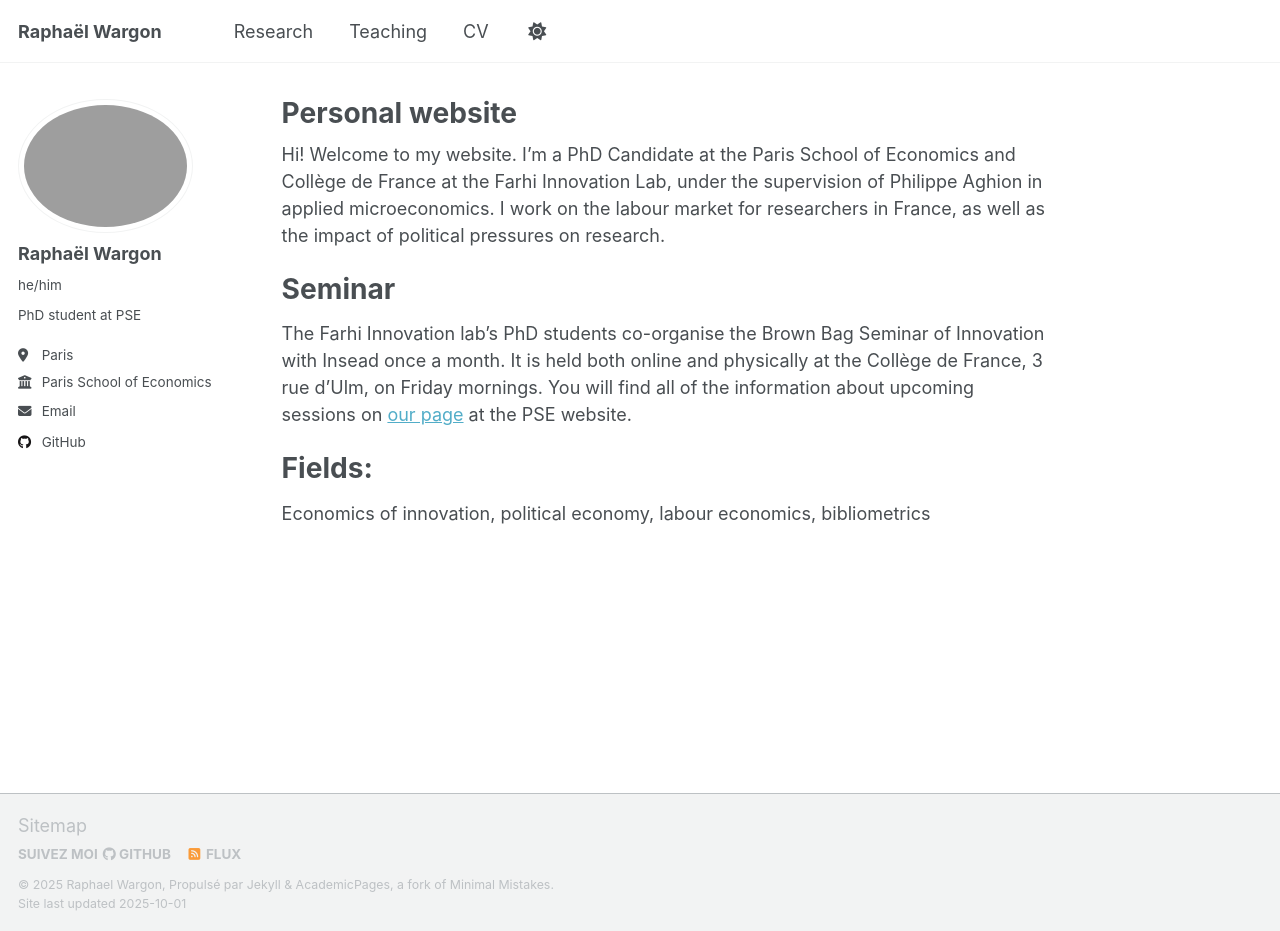
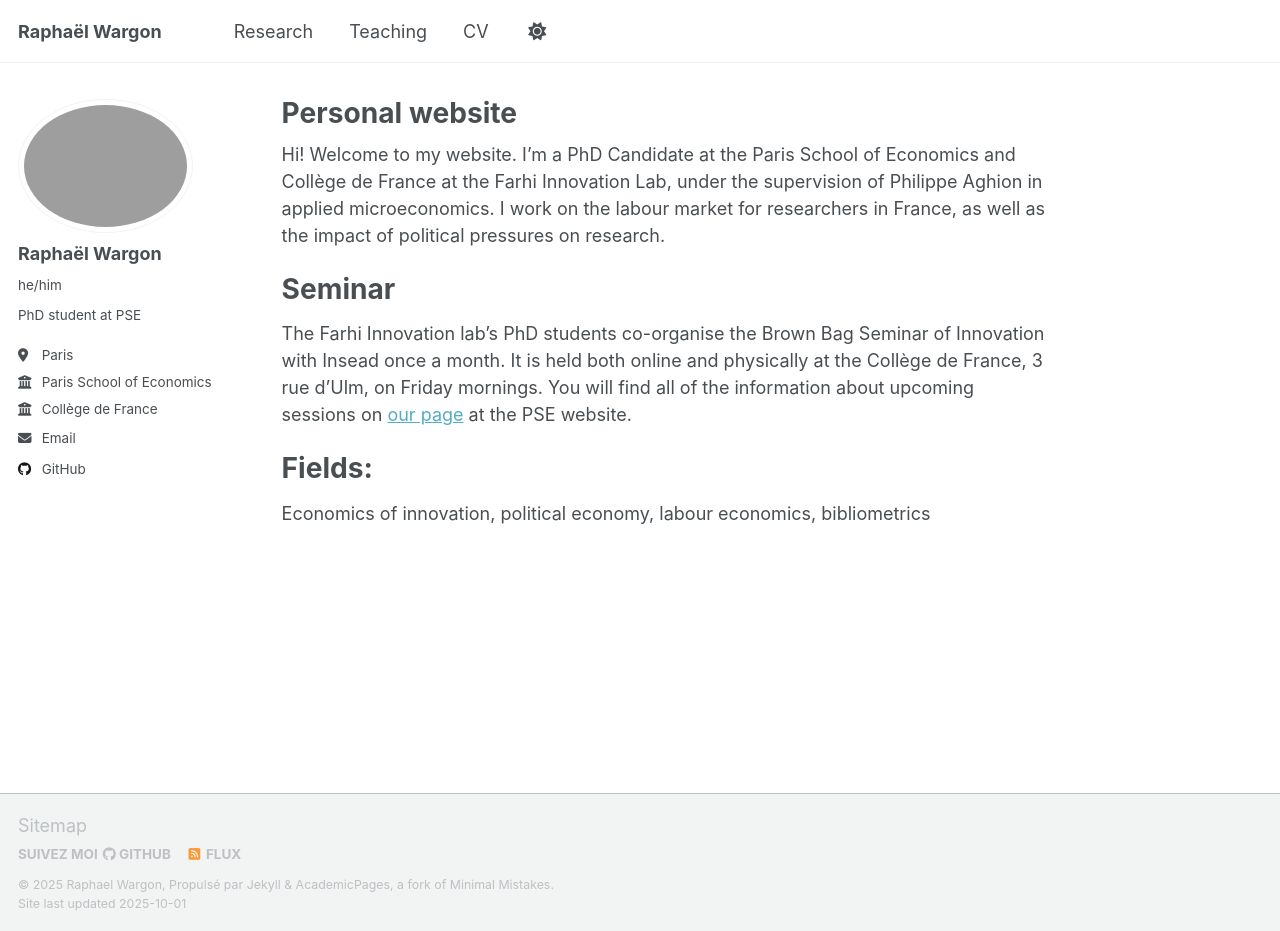
Before and after one commit to RaphaelWargon/raphaelwargon.github.io, a Jekyll site: the page built from _pages/about.md, in a window 1280 px wide and 931 px high. Built offline with Jekyll 4.4.1, drawn with Linux system fonts in a browser that asks for light colours; a script that is not in the unit is left out.

Commit message:
Update author-profile.html

```diff
--- a/_includes/author-profile.html
+++ b/_includes/author-profile.html
@@ -29,6 +29,9 @@
       {% endif %}
       {% if author.employer %}
         <li class="author__desktop"><i class="fas fa-fw fa-building-columns icon-pad-right" aria-hidden="true"></i>{{ author.employer }}</li>
+      {% endif %}
+      {% if author.employer2 %}
+        <li class="author__desktop"><i class="fas fa-fw fa-building-columns icon-pad-right" aria-hidden="true"></i>{{ author.employer2 }}</li>
       {% endif %}
       {% if author.uri %}
         <li><a href="{{ author.uri }}"><i class="fas fa-fw fa-link icon-pad-right" aria-hidden="true"></i>{{ site.data.ui-text[site.locale].website_label | default: "Website" }}</a></li>
```
